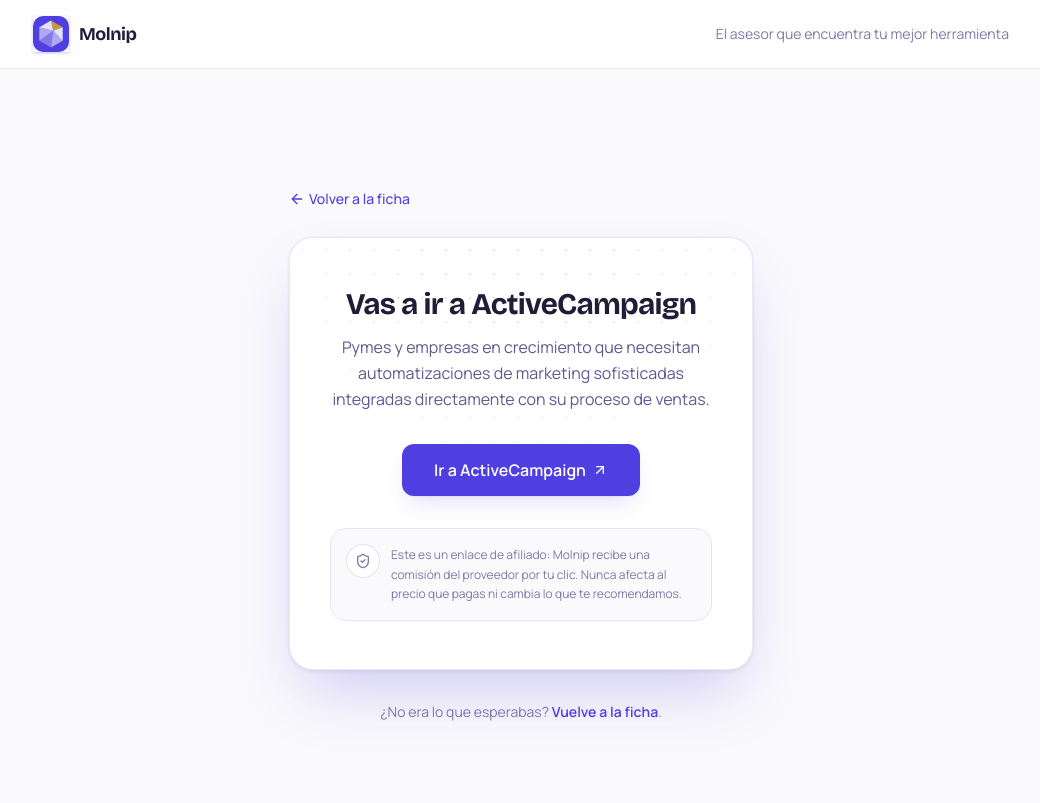
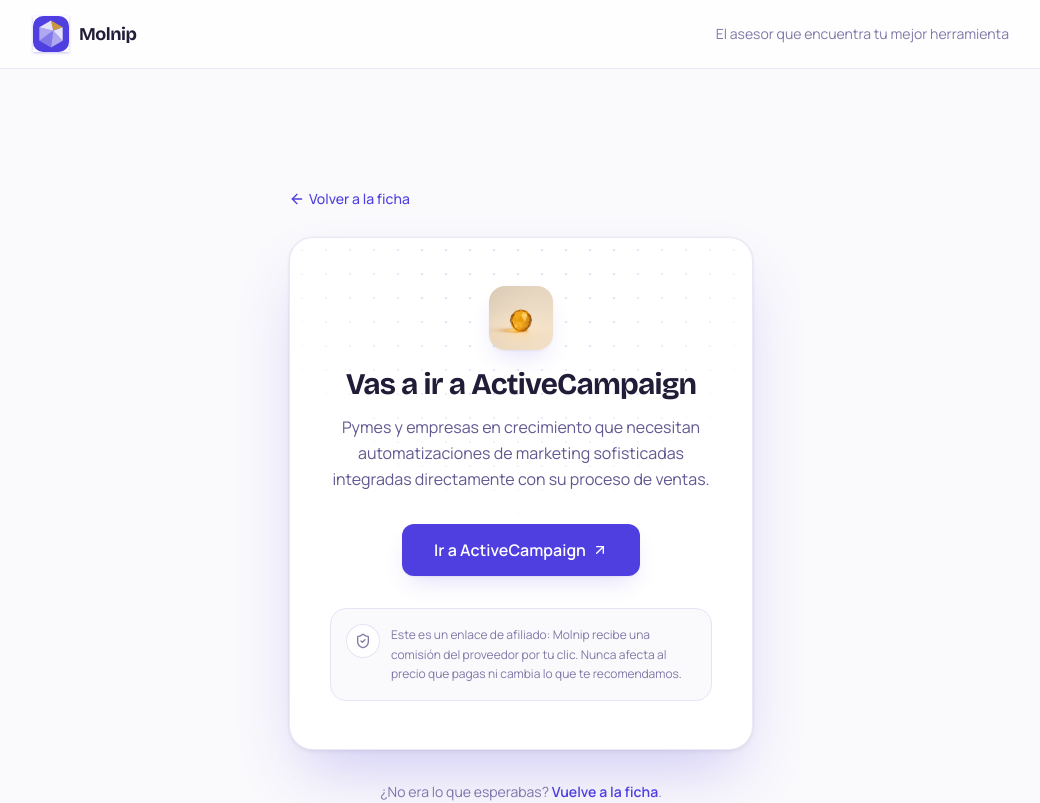
Before and after one commit to mariabinfantes-maker/1.000.000-mi-primer-millon, a Next.js app: page /herramienta/activecampaign/ir in a window 1280 px wide. Shown: the top 803 px of the page, without its empty margins (119-1159 px from the left). Built offline with nearby package versions, Linux system fonts and the light colour scheme.

Commit message:
Añadir la gema dorada del Sistema Prisma a la salida al proveedor (P-07)
El mismo cristal completamente dorado del CTA final, ahora coronando
el momento real de conversión — la decisión ya tomada, a punto de
ejecutarse.

```diff
--- a/app/herramienta/[herramientaId]/ir/page.tsx
+++ b/app/herramienta/[herramientaId]/ir/page.tsx
@@ -1,6 +1,7 @@
 import { notFound } from "next/navigation";
 import type { Metadata } from "next";
 import Link from "next/link";
+import Image from "next/image";
 import { ShieldCheck } from "lucide-react";
 import { getHerramienta, getHerramientas } from "@/data/repositorio";
 import { getEstrategiaAfiliacion } from "@/data/repositorioEstrategiaAfiliacion";
@@ -64,7 +65,17 @@ export default async function IrAlProveedorPage({
       <div className="relative mt-6 flex flex-col items-center overflow-hidden rounded-3xl border border-slate-200/80 bg-white px-6 py-12 text-center shadow-premium-lg ring-1 ring-black/[0.02] sm:px-10">
         <div className="fondo-puntos pointer-events-none absolute inset-0" aria-hidden="true" />
 
-        <h1 className="relative font-display text-2xl font-bold tracking-tight text-slate-900 sm:text-3xl">
+        <div className="relative h-16 w-16 overflow-hidden rounded-2xl shadow-premium">
+          <Image
+            src="/imagenes/marca/cta-final-dorado.png"
+            alt=""
+            width={320}
+            height={320}
+            className="h-full w-full object-cover"
+          />
+        </div>
+
+        <h1 className="relative mt-4 font-display text-2xl font-bold tracking-tight text-slate-900 sm:text-3xl">
           Vas a ir a {herramienta.nombre}
         </h1>
         <p className="relative mt-3 leading-relaxed text-slate-600">{herramienta.idealPara}</p>
```
